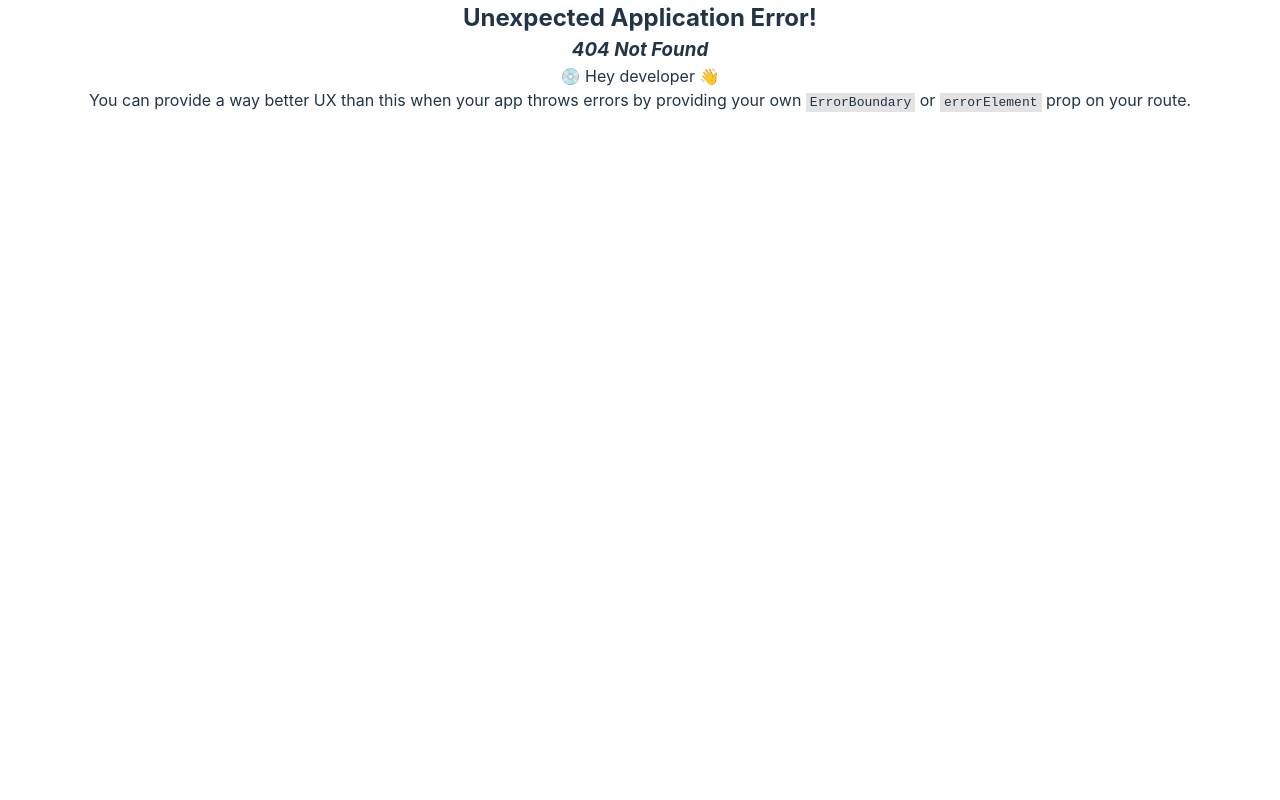
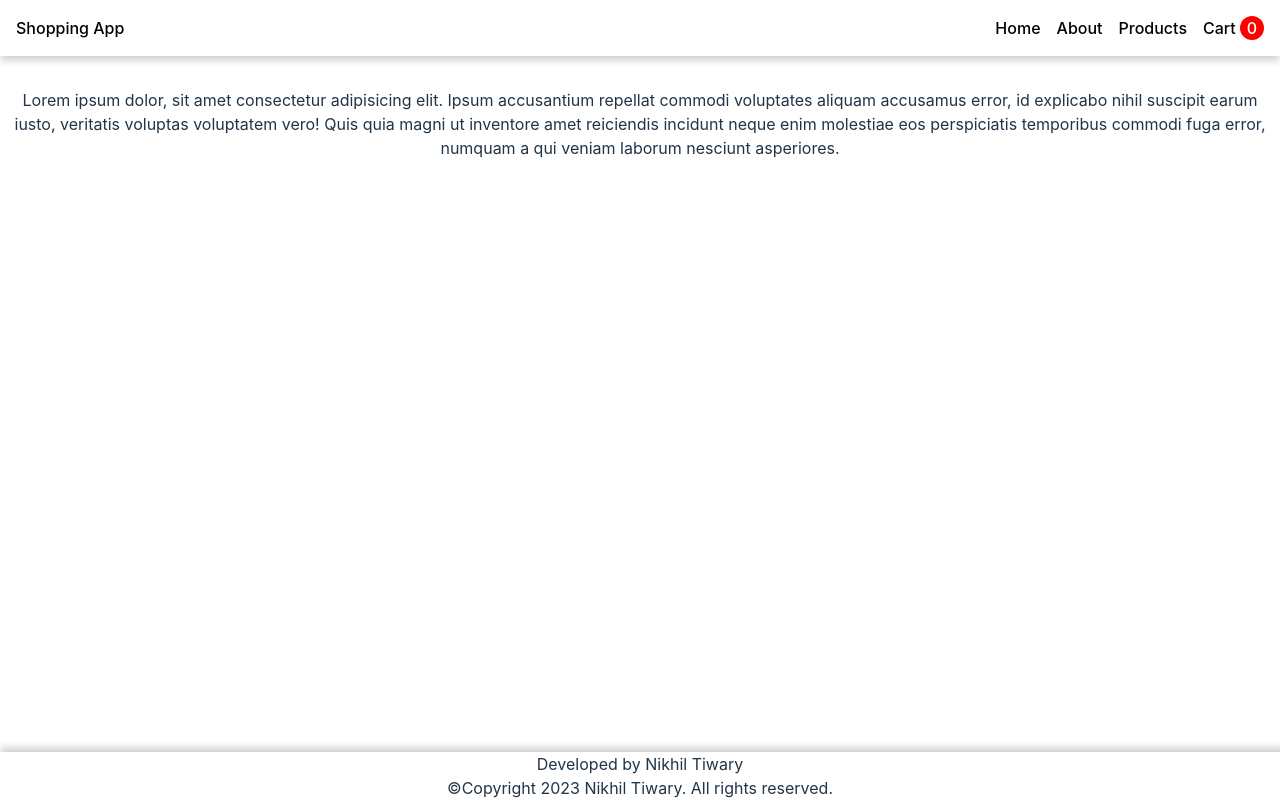
Before and after one commit to nikhil-tiwary61/shopping-cart, a React (Vite) app: page /about in a window 1280 px wide. Before the commit this address had no page. Built offline with nearby package versions, Linux system fonts and the light colour scheme.

Commit message:
add About component and route
change css of footer component to stick it to bottom

```diff
--- a/src/App.jsx
+++ b/src/App.jsx
@@ -8,7 +8,6 @@ function App({ cartQuantity }) {
     <>
       <Navbar cartQuantity={cartQuantity} />
       <Outlet />
-      <Footer />
     </>
   );
 }
--- a/src/Router.jsx
+++ b/src/Router.jsx
@@ -1,6 +1,7 @@
 import { RouterProvider, createBrowserRouter } from "react-router-dom";
 import App from "./App";
 import HomePage from "./components/HomePage";
+import About from "./components/About";
 import ProductListing from "./components/ProductListing";
 import ProductPage from "./components/ProductPage";
 import Cart from "./components/Cart";
@@ -31,6 +32,7 @@ export default function Router() {
       element: <App cartQuantity={cartQuantity} />,
       children: [
         { index: true, element: <HomePage /> },
+        { path: "about", element: <About /> },
         { path: "products", element: <ProductListing /> },
         {
           path: "cart",
--- /dev/null
+++ b/src/components/About.jsx
@@ -0,0 +1,17 @@
+import Footer from "./Footer";
+
+export default function About() {
+  return (
+    <>
+      <p>
+        Lorem ipsum dolor, sit amet consectetur adipisicing elit. Ipsum
+        accusantium repellat commodi voluptates aliquam accusamus error, id
+        explicabo nihil suscipit earum iusto, veritatis voluptas voluptatem
+        vero! Quis quia magni ut inventore amet reiciendis incidunt neque enim
+        molestiae eos perspiciatis temporibus commodi fuga error, numquam a qui
+        veniam laborum nesciunt asperiores.
+      </p>
+      <Footer />
+    </>
+  );
+}
--- a/src/components/Navbar.jsx
+++ b/src/components/Navbar.jsx
@@ -13,6 +13,9 @@ export default function Navbar({ cartQuantity }) {
             <Link to="/">Home</Link>
           </li>
           <li>
+            <Link to="/about">About</Link>
+          </li>
+          <li>
             <Link to="products">Products</Link>
           </li>
           <li>
--- a/src/styles/Footer.css
+++ b/src/styles/Footer.css
@@ -4,5 +4,7 @@ footer {
   flex-direction: column;
   justify-content: space-between;
   box-shadow: 8px 4px 8px 8px rgba(0, 0, 0, 0.2);
+  position: fixed;
+  bottom: 0px;
   /* margin-bottom: 2em; */
 }
```
